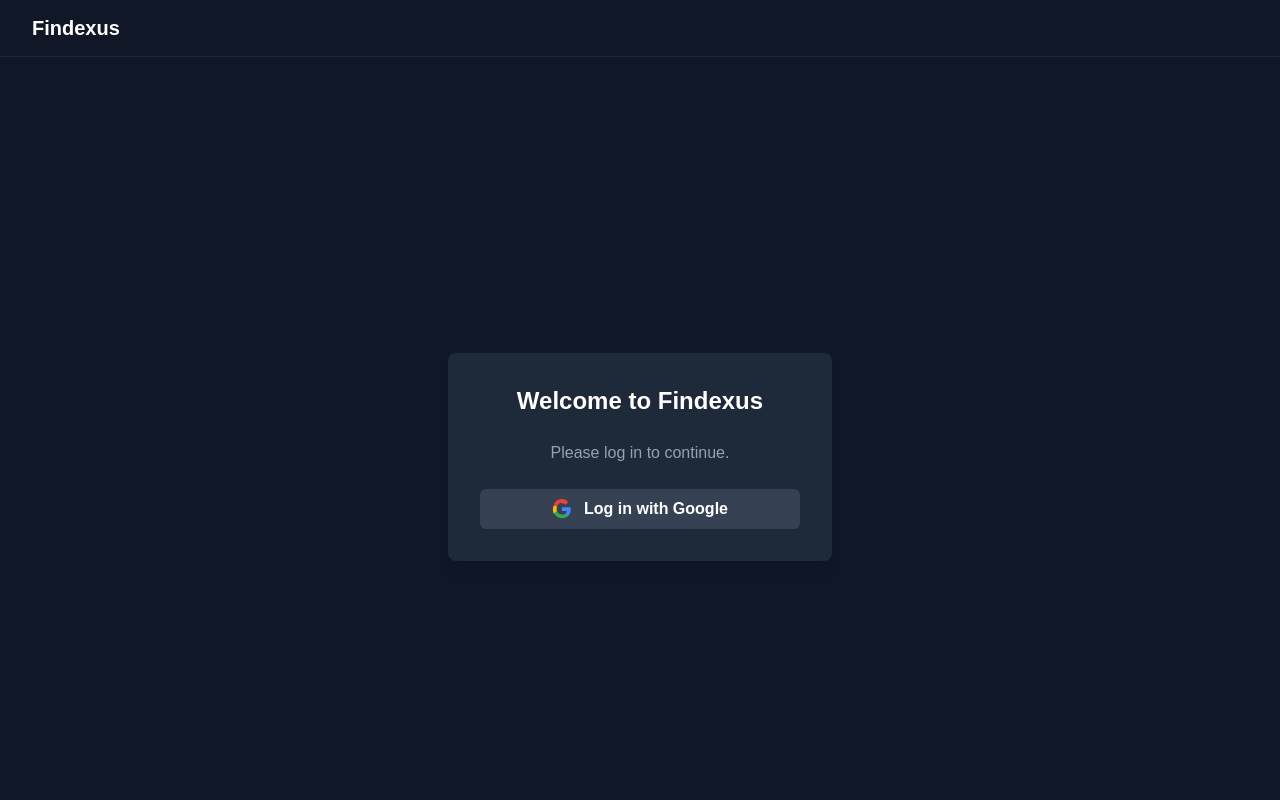
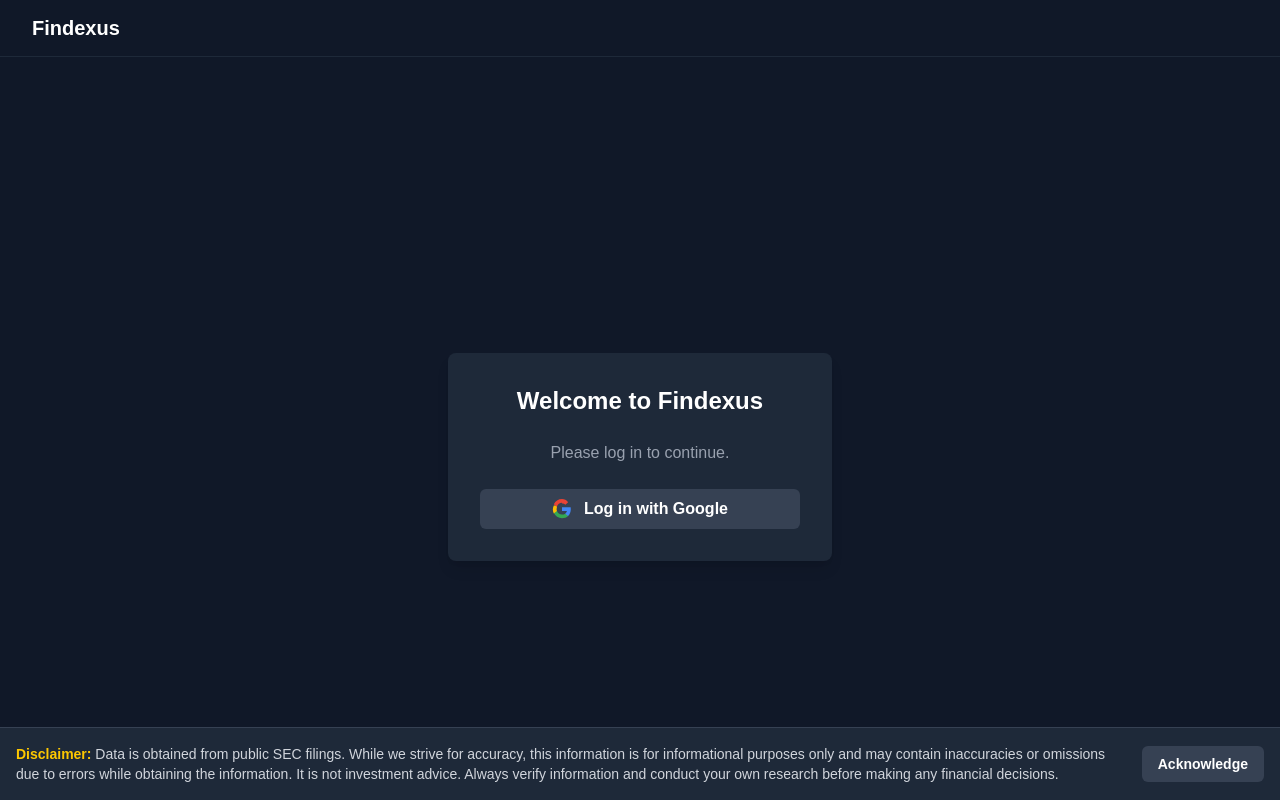
Before and after one commit to shaumikkalwit/Findexus, a Next.js app in the folder client/: page / in a window 1280 px wide. Shown: the top 800 px of the page. Built offline with nearby package versions, Linux system fonts and the light colour scheme; no server answers.

Commit message:
disclaimer done

```diff
--- a/client/src/app/page.tsx
+++ b/client/src/app/page.tsx
@@ -4,6 +4,7 @@ import { useState, useEffect } from 'react';
 import { useRouter } from 'next/navigation';
 import { supabase } from '@/lib/supabaseClient'; // Import the Supabase client
 import type { Session } from '@supabase/supabase-js';
+import DisclaimerBanner from '@/components/DisclaimerBanner';
 
 export default function HomePage() {
   const [ticker, setTicker] = useState('');
@@ -102,6 +103,8 @@ export default function HomePage() {
 
   // If no user is logged in, show the login page
   return (
+      <>
+        <DisclaimerBanner />
         <main className="flex items-center justify-center min-h-screen bg-gray-900">
         <div className="w-full max-w-sm p-8 space-y-6 bg-gray-800 rounded-lg shadow-lg">
           <h1 className="text-2xl font-bold text-center text-white">
@@ -114,10 +117,11 @@ export default function HomePage() {
             onClick={handleLogin}
             className="w-full flex items-center justify-center gap-3 px-4 py-2 font-semibold text-white bg-gray-700 rounded-md hover:bg-gray-600 focus:outline-none focus:ring-2 focus:ring-offset-2 focus:ring-offset-gray-800 focus:ring-gray-500 transition-colors duration-300"
           >
-                <svg className="w-5 h-5" viewBox="0 0 48 48" aria-hidden="true"><path fill="#4285F4" d="M45.12 24.5c0-1.56-.14-3.06-.4-4.5H24v8.51h11.84c-.51 2.75-2.06 5.08-4.39 6.64v5.52h7.11c4.16-3.83 6.56-9.47 6.56-16.17z"/><path fill="#34A853" d="M24 46c5.94 0 10.92-1.96 14.56-5.32l-7.11-5.52c-1.96 1.32-4.49 2.1-7.45 2.1-5.73 0-10.58-3.87-12.31-9.07H4.38v5.7C7.88 41.13 15.4 46 24 46z"/><path fill="#FBBC05" d="M11.69 28.18c-.38-1.13-.6-2.33-.6-3.58s.22-2.45.6-3.58V15.32H4.38C2.9 18.21 2 21.5 2 25s.9 6.79 2.38 9.68l7.31-5.7z"/><path fill="#EA4335" d="M24 10.75c3.23 0 6.06 1.11 8.31 3.26l6.28-6.28C34.92 2.86 29.94 0 24 0 15.4 0 7.88 4.87 4.38 12.62l7.31 5.7c1.73-5.2 6.58-9.07 12.31-9.07z"/><path fill="none" d="M0 0h48v48H0z"/></svg>
+            <svg className="w-5 h-5" viewBox="0 0 48 48" aria-hidden="true"><path fill="#4285F4" d="M45.12 24.5c0-1.56-.14-3.06-.4-4.5H24v8.51h11.84c-.51 2.75-2.06 5.08-4.39 6.64v5.52h7.11c4.16-3.83 6.56-9.47 6.56-16.17z" /><path fill="#34A853" d="M24 46c5.94 0 10.92-1.96 14.56-5.32l-7.11-5.52c-1.96 1.32-4.49 2.1-7.45 2.1-5.73 0-10.58-3.87-12.31-9.07H4.38v5.7C7.88 41.13 15.4 46 24 46z" /><path fill="#FBBC05" d="M11.69 28.18c-.38-1.13-.6-2.33-.6-3.58s.22-2.45.6-3.58V15.32H4.38C2.9 18.21 2 21.5 2 25s.9 6.79 2.38 9.68l7.31-5.7z" /><path fill="#EA4335" d="M24 10.75c3.23 0 6.06 1.11 8.31 3.26l6.28-6.28C34.92 2.86 29.94 0 24 0 15.4 0 7.88 4.87 4.38 12.62l7.31 5.7c1.73-5.2 6.58-9.07 12.31-9.07z" /><path fill="none" d="M0 0h48v48H0z" /></svg>
             Log in with Google
           </button>
         </div>
         </main>
+      </>
   );
 }
--- /dev/null
+++ b/client/src/components/DisclaimerBanner.tsx
@@ -0,0 +1,45 @@
+'use client';
+
+import { useState, useEffect } from 'react';
+
+export default function DisclaimerBanner() {
+    const [isVisible, setIsVisible] = useState(false);
+
+    useEffect(() => {
+        // This effect runs only once on the client-side when the component mounts.
+        // It checks if the user has previously dismissed the banner.
+        const dismissed = localStorage.getItem('disclaimerDismissed');
+        if (!dismissed) {
+            setIsVisible(true);
+        }
+    }, []);
+
+    const handleDismiss = () => {
+        // Hide the banner and save the preference in localStorage.
+        setIsVisible(false);
+        localStorage.setItem('disclaimerDismissed', 'true');
+    };
+
+    if (!isVisible) {
+        return null;
+    }
+
+    return (
+        <div className="fixed bottom-0 left-0 right-0 bg-gray-800 border-t border-gray-700 p-4 z-50 animate-fade-in-up">
+            <div className="max-w-7xl mx-auto flex flex-col sm:flex-row justify-between items-center gap-4">
+                <p className="text-sm text-gray-300 text-center sm:text-left">
+                    <span className="font-bold text-yellow-400">Disclaimer:</span> Data is obtained from public SEC filings.
+                    While we strive for accuracy, this information is for informational purposes only and may contain inaccuracies or
+                    omissions due to errors while obtaining the information. It is not investment advice.
+                    Always verify information and conduct your own research before making any financial decisions.
+                </p>
+                <button
+                    onClick={handleDismiss}
+                    className="px-4 py-2 text-sm font-semibold bg-gray-700 text-white rounded-md hover:bg-gray-600 transition-colors flex-shrink-0"
+                >
+                    Acknowledge
+                </button>
+            </div>
+        </div>
+    );
+}
--- a/client/src/components/Footer.tsx
+++ b/client/src/components/Footer.tsx
@@ -41,9 +41,6 @@ export default function Footer() {
                                     <IconLink href="https://linkedin.com/in/shaumikkalwit/">
                                         <svg className="w-4 h-4" fill="currentColor" viewBox="0 0 24 24" aria-hidden="true"><path d="M19 0h-14c-2.761 0-5 2.239-5 5v14c0 2.761 2.239 5 5 5h14c2.762 0 5-2.239 5-5v-14c0-2.761-2.238-5-5-5zm-11 19h-3v-11h3v11zm-1.5-12.268c-.966 0-1.75-.79-1.75-1.764s.784-1.764 1.75-1.764 1.75.79 1.75 1.764-.783 1.764-1.75 1.764zm13.5 12.268h-3v-5.604c0-3.368-4-3.113-4 0v5.604h-3v-11h3v1.765c1.396-2.586 7-2.777 7 2.476v6.759z" /></svg>
                                     </IconLink>
-                                    <IconLink href="/">
-                                        <svg className="w-4 h-4" fill="currentColor" viewBox="0 0 20 20" aria-hidden="true"><path d="M10.707 2.293a1 1 0 00-1.414 0l-7 7a1 1 0 001.414 1.414L4 10.414V17a1 1 0 001 1h2a1 1 0 001-1v-2a1 1 0 011-1h2a1 1 0 011 1v2a1 1 0 001 1h2a1 1 0 001-1v-6.586l.293.293a1 1 0 001.414-1.414l-7-7z"></path></svg>
-                                    </IconLink>
                                 </div>
                             </div>
                         </div>
```
Also changed, not shown: 1 other file (tests, documents, lock files or other folders). Lines whose indentation alone changed are shown as unchanged.
